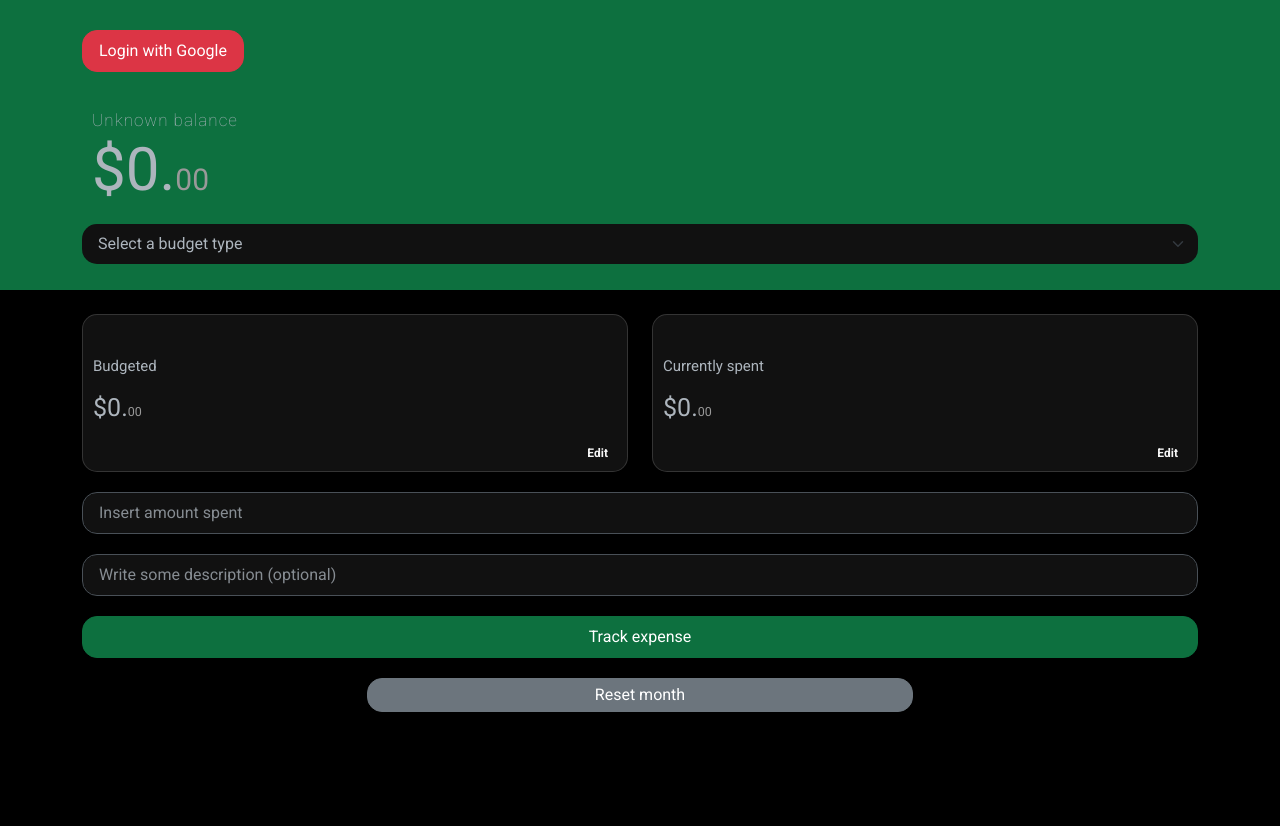
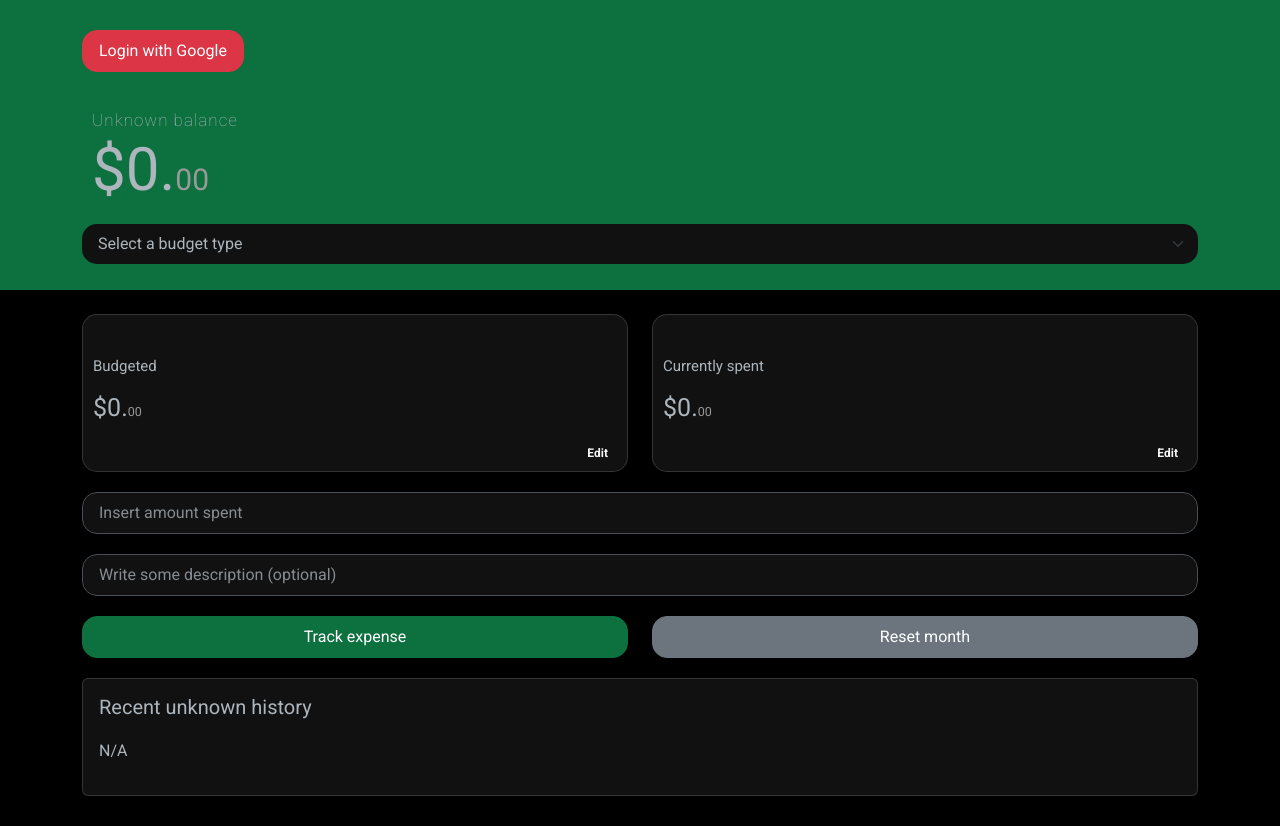
Before and after one commit to saadixl/Budgetics, a React (Create React App) app: page / in a window 1280 px wide. Before the commit the page ends 800 px from the top, so only its background shows below. Built offline with nearby package versions, Linux system fonts and the light colour scheme.

Commit message:
Show history of expenses for current month

```diff
--- a/package.json
+++ b/package.json
@@ -8,6 +8,7 @@
     "@testing-library/user-event": "^13.5.0",
     "bootstrap": "^5.3.2",
     "firebase": "^10.4.0",
+    "moment": "^2.29.4",
     "react": "^18.2.0",
     "react-bootstrap": "^2.9.0",
     "react-dom": "^18.2.0",
--- a/src/App.js
+++ b/src/App.js
@@ -8,6 +8,7 @@ import Form from "react-bootstrap/Form";
 import Header from "./Header";
 import BudgetTypes, { getBudgetTitle } from "./BudgetTypes";
 import BalanceCard, { EditableCard } from "./BalanceCard";
+import History from "./History";
 import { getBudgets, updateCurrent, resetMonth, updateBudget } from "./data";
 import { signInWithGoogle } from "./auth";
 
@@ -15,7 +16,7 @@ function App() {
   const [selectedBudgetType, setSelectedBudgetType] = useState("");
   const [budgetTypes, setBudgetTypes] = useState({});
   const [amount, setAmount] = useState(0);
-  const [description, setDescription] = useState();
+  const [description, setDescription] = useState("Unknown expense");
   const [currentUser, setCurrentUser] = useState();
   const [currentUid, setCurrentUid] = useState();
 
@@ -23,7 +24,7 @@ function App() {
     setBudgetTypes({});
     setSelectedBudgetType("");
     setAmount(0);
-    setDescription();
+    setDescription("Unknown expense");
     setCurrentUser();
     setCurrentUid();
     localStorage.removeItem("currentUser");
@@ -66,6 +67,7 @@ function App() {
               0,
           ),
         description,
+        amountForHistory: parseFloat(amount),
       });
     }
   };
@@ -81,7 +83,12 @@ function App() {
     signInWithGoogle(setCurrentUser);
   };
 
-  const { budget = 0, current = 0 } = budgetTypes[selectedBudgetType] || {};
+  const {
+    budget = 0,
+    current = 0,
+    history,
+  } = budgetTypes[selectedBudgetType] || {};
+
   return (
     <Container>
       <div className="header-on-background"></div>
@@ -139,7 +146,7 @@ function App() {
             onChange={handleDescriptionChange}
           />
         </Col>
-        <Col xs={12}>
+        <Col xs={6}>
           <div className="d-grid gap-2">
             <Button
               className="action-button money-green"
@@ -151,17 +158,25 @@ function App() {
             </Button>
           </div>
         </Col>
-        <Col xs={{ span: 6, offset: 3 }}>
+        <Col xs={6}>
           <div className="d-grid gap-2">
             <Button
               className="action-button"
               variant="secondary"
-              size="sm"
+              size="lg"
               onClick={handleResetMonth}
             >
               Reset month
             </Button>
           </div>
+        </Col>
+        <Col xs={12}>
+          <History
+            data={history}
+            title={`Recent ${getBudgetTitle(
+              selectedBudgetType,
+            ).toLowerCase()} history`}
+          />
         </Col>
       </Row>
     </Container>
--- /dev/null
+++ b/src/History.js
@@ -0,0 +1,50 @@
+import { useEffect, useState } from "react";
+import moment from "moment";
+import Card from "react-bootstrap/Card";
+import Row from "react-bootstrap/Row";
+import Col from "react-bootstrap/Col";
+
+export default function History(props) {
+  const { data, title } = props;
+  const [history, setHistory] = useState();
+
+  useEffect(() => {
+    setHistory(data);
+  }, [data]);
+
+  let historyComp = (
+    <Row>
+      <Col xs={12}>
+        <p>N/A</p>
+      </Col>
+    </Row>
+  );
+
+  if (history) {
+    historyComp = Object.keys(history).map((key) => {
+      const { amount, description, timestamp } = history[key];
+      return (
+        <Row key={key} className="history-item-row small">
+          <Col xs={8}>
+            <p className="history-datetime">
+              {moment(timestamp).format("DD/MM/YYYY hh:mm A")}
+            </p>
+            {description}
+          </Col>
+          <Col xs={4} className="amount-col">
+            ${amount}
+          </Col>
+        </Row>
+      );
+    });
+  }
+
+  return (
+    <Card data-bs-theme="dark">
+      <Card.Body>
+        <Card.Title className="history-header">{title}</Card.Title>
+        {historyComp}
+      </Card.Body>
+    </Card>
+  );
+}
--- a/src/data.js
+++ b/src/data.js
@@ -35,14 +35,14 @@ export function getBudgets(uid, set) {
 }
 
 export function updateCurrent(budget, uid, payload) {
-  const { amount, description } = payload;
+  const { amount, description, amountForHistory } = payload;
   const convertedAmount = parseFloat(amount);
-  console.log("description", description);
   set(ref(db, `budgetInstances/${uid}/${budget}/current`), convertedAmount);
-  if (description) {
+  if (description && amountForHistory) {
     push(child(ref(db), `budgetInstances/${uid}/${budget}/history`), {
       description,
       timestamp: Date.now(),
+      amount: amountForHistory,
     });
   }
 }
--- a/src/index.css
+++ b/src/index.css
@@ -6,7 +6,7 @@ body {
 }
 
 .header-on-background {
-  position: fixed;
+  position: absolute;
   top: 0;
   left: 0;
   height: 290px;
@@ -146,3 +146,28 @@ body {
   font-size: 50%;
   color: #999;
 }
+
+.history-item-row {
+  border-bottom: 1px solid #333;
+  padding: 10px 0;
+  font-size: 16px;
+}
+
+.amount-col {
+  text-align: right;
+  margin-top: 10px;
+}
+
+.history-item-row:last-child {
+  border-bottom: none;
+}
+
+.history-header {
+  margin-bottom: 20px;
+}
+
+.history-datetime {
+  margin-bottom: 0;
+  font-size: 11px;
+  color: #777;
+}
```
Also changed, not shown: 1 other file (tests, documents, lock files or other folders).
